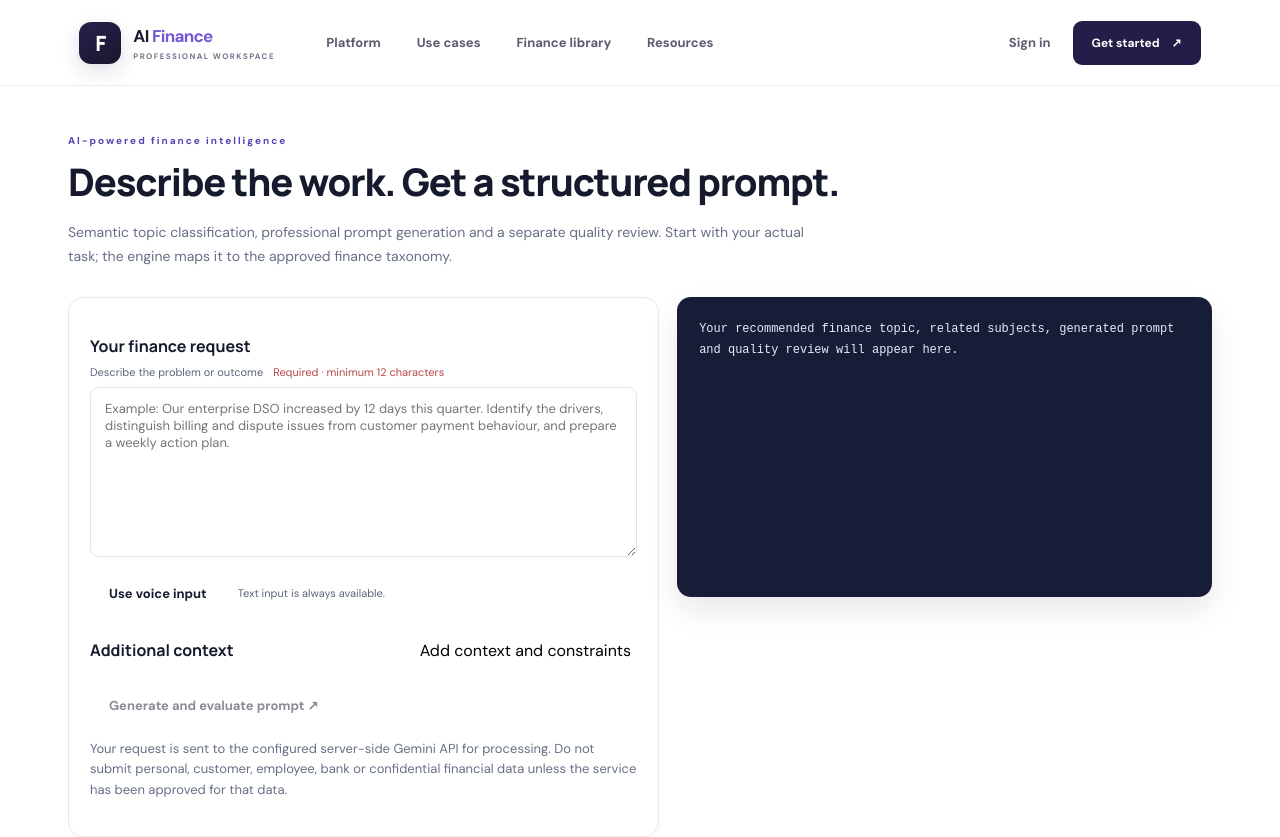
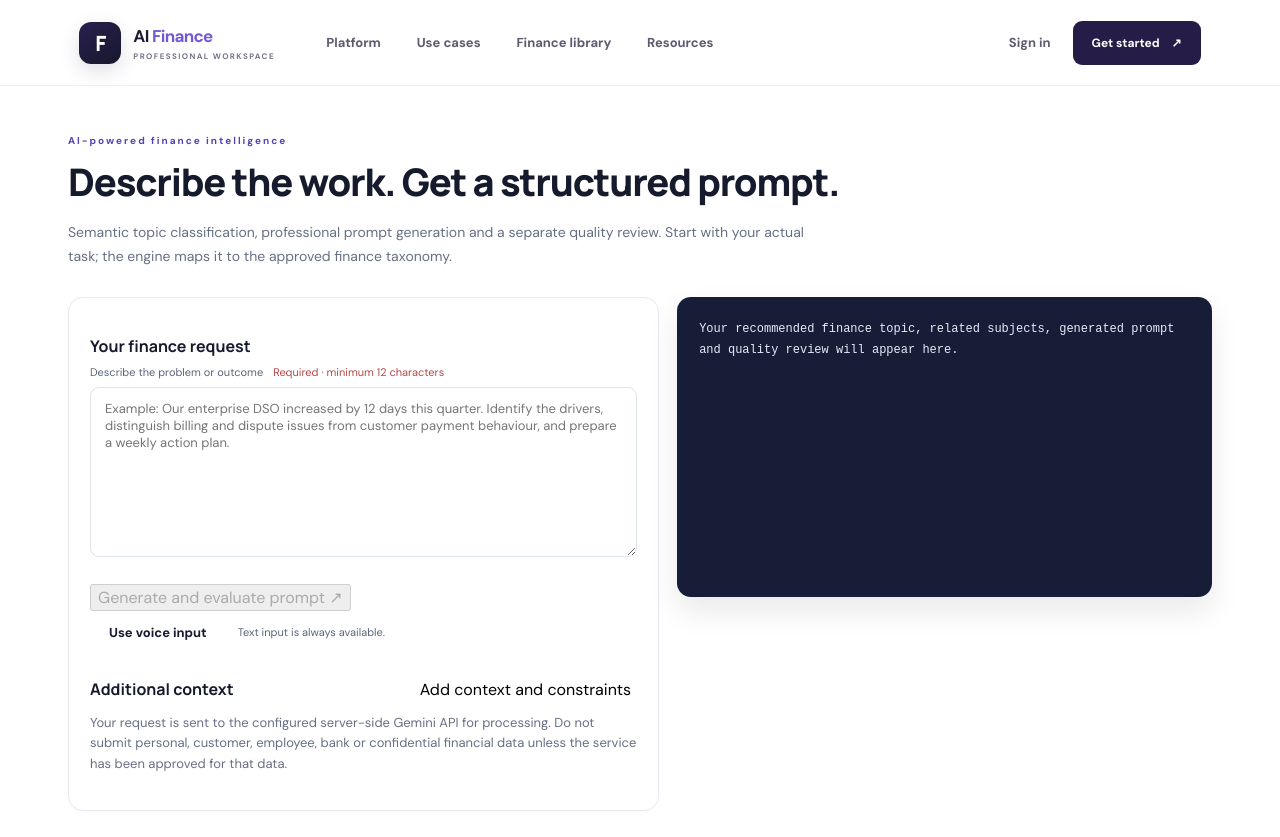
Before and after one commit to sbparimi/gemini-finance-lab, a Next.js app: page /studio in a window 1280 px wide. Shown: the top 837 px of the page. Built offline with nearby package versions, Linux system fonts and the light colour scheme.

Commit message:
Move prominent generation action directly beneath finance request

```diff
--- a/app/studio/intelligent-studio.tsx
+++ b/app/studio/intelligent-studio.tsx
@@ -51,7 +51,8 @@ export default function IntelligentStudio() {
         <h2>Your finance request</h2>
         <label className="meta" htmlFor="finance-brief">Describe the problem or outcome <span style={{color:"#b54747"}}>Required · minimum 12 characters</span></label>
         <textarea id="finance-brief" className="field" style={{width:"100%",minHeight:170,margin:"8px 0 10px"}} placeholder="Example: Our enterprise DSO increased by 12 days this quarter. Identify the drivers, distinguish billing and dispute issues from customer payment behaviour, and prepare a weekly action plan." value={brief} onChange={e=>setBrief(e.target.value)} />
-        <div style={{display:"flex",gap:12,alignItems:"center",flexWrap:"wrap"}}>
+        <button className="studio-generate-button" style={{marginTop:12,cursor:"pointer"}} disabled={brief.trim().length<12||loading} onClick={generate}>{loading?"Classifying · generating · reviewing…":"Generate and evaluate prompt ↗"}</button>
+        <div className="studio-voice-row" style={{display:"flex",gap:12,alignItems:"center",flexWrap:"wrap"}}>
           <button type="button" className="btn" onClick={dictate}>Use voice input</button><span className="meta" aria-live="polite">{voiceStatus}</span>
         </div>
         <div style={{display:"flex",justifyContent:"space-between",alignItems:"center",marginTop:24}}>
@@ -64,7 +65,7 @@ export default function IntelligentStudio() {
           <label className="meta" htmlFor="constraints">Rules and constraints</label><textarea id="constraints" className="field" style={{width:"100%",minHeight:72,margin:"7px 0 14px"}} value={constraints} onChange={e=>setConstraints(e.target.value)}/>
           <label className="meta" htmlFor="expected-output">Expected deliverable</label><textarea id="expected-output" className="field" style={{width:"100%",minHeight:72,margin:"7px 0 0"}} value={requestedOutput} onChange={e=>setRequestedOutput(e.target.value)}/>
         </div>}
-        <button className="btn" style={{marginTop:22,cursor:"pointer",opacity:brief.trim().length>=12&&!loading?1:.5}} disabled={brief.trim().length<12||loading} onClick={generate}>{loading?"Classifying · generating · reviewing…":"Generate and evaluate prompt ↗"}</button>
+
         <p className="footer-note" style={{marginTop:12}}>Your request is sent to the configured server-side Gemini API for processing. Do not submit personal, customer, employee, bank or confidential financial data unless the service has been approved for that data.</p>
         {error&&<div className="notice" role="alert" style={{marginTop:14}}>{error}</div>}
       </section>
```
